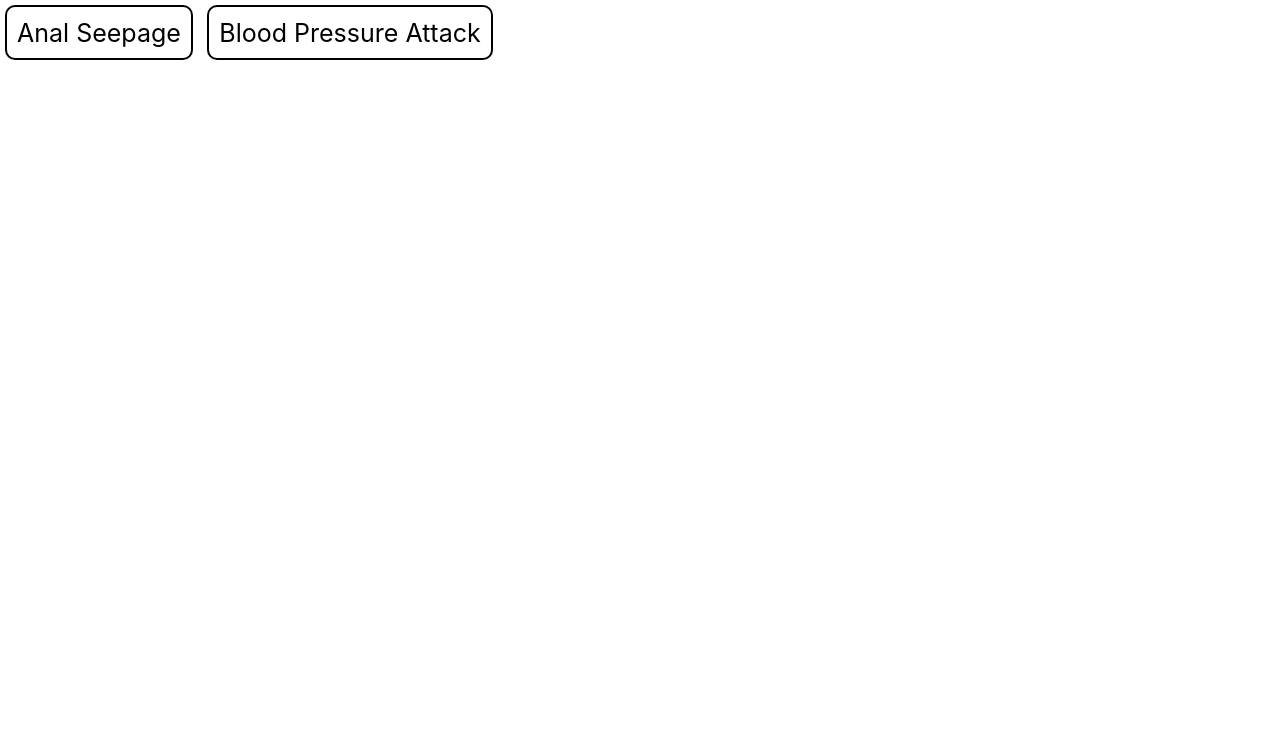
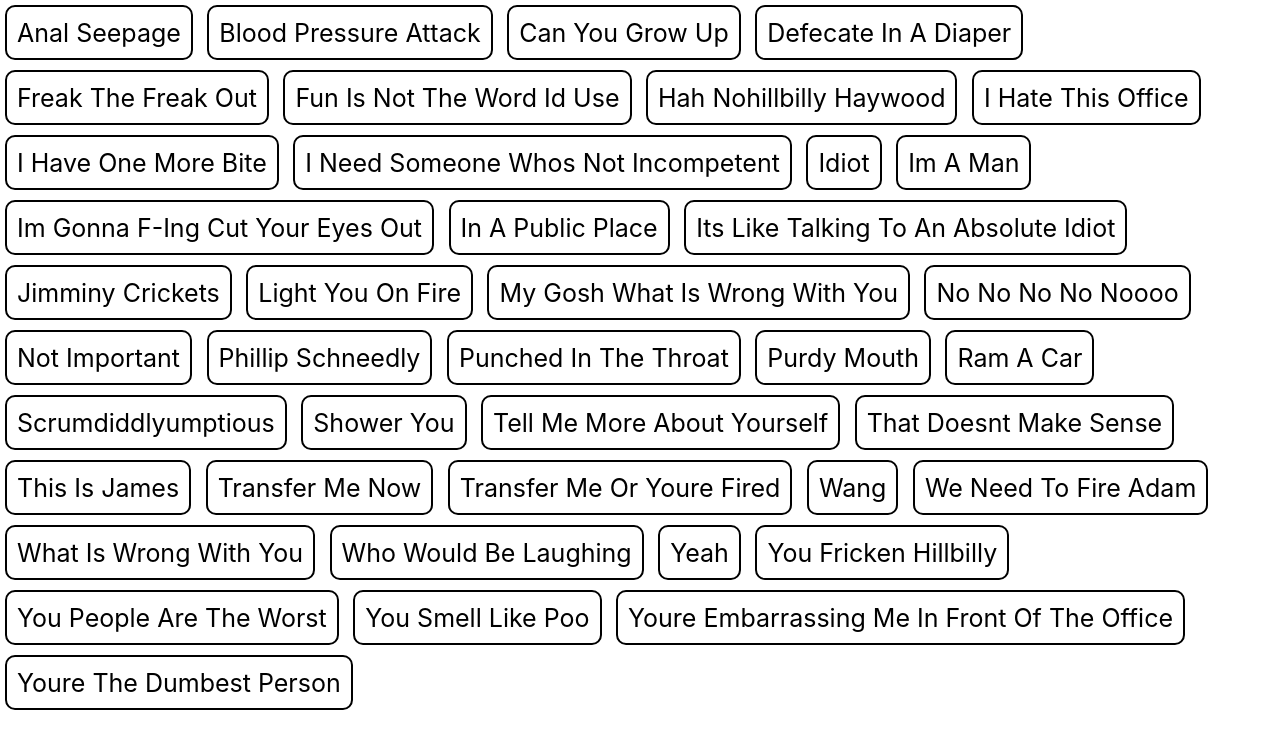
Before and after one commit to adamrpostjr/JamesSoundBoard, a Svelte app: page / in a window 1280 px wide. Shown: the top 748 px of the page. Built offline with nearby package versions, Linux system fonts and the light colour scheme.

Commit message:
Building out all Buttons

```diff
--- a/src/App.svelte
+++ b/src/App.svelte
@@ -3,8 +3,47 @@
 </script>
 
 <main>
-  <Button sound="/anal_seepage.mp3">Anal Seepage</Button>
-  <Button sound="/blood_pressure_attack.mp3">Blood Pressure Attack</Button>
+  <Button sound="/static-sounds/anal_seepage.mp3">anal seepage</Button>
+  <Button sound="/static-sounds/blood_pressure_attack.mp3">blood pressure attack</Button>
+  <Button sound="/static-sounds/can_you_grow_up.mp3">can you grow up</Button>
+  <Button sound="/static-sounds/defecate_in_a_diaper.mp3">defecate in a diaper</Button>
+  <Button sound="/static-sounds/freak_the_freak_out.mp3">freak the freak out</Button>
+  <Button sound="/static-sounds/fun_is_not_the_word_id_use.mp3">fun is not the word id use</Button>
+  <Button sound="/static-sounds/hah_no.mp3hillbilly_haywood.mp3">hah nohillbilly haywood</Button>
+  <Button sound="/static-sounds/i_hate_this_office.mp3">i hate this office</Button>
+  <Button sound="/static-sounds/i_have_one_more_bite.mp3">i have one more bite</Button>
+  <Button sound="/static-sounds/i_need_someone_whos_not_incompetent.mp3">i need someone whos not incompetent</Button>
+  <Button sound="/static-sounds/idiot.mp3">idiot</Button>
+  <Button sound="/static-sounds/im_a_man.mp3">im a man</Button>
+  <Button sound="/static-sounds/im_gonna_f-ing_cut_your_eyes_out.mp3">im gonna f-ing cut your eyes out</Button>
+  <Button sound="/static-sounds/in_a_public_place.mp3">in a public place</Button>
+  <Button sound="/static-sounds/its_like_talking_to_an_absolute_idiot.mp3">its like talking to an absolute idiot</Button>
+  <Button sound="/static-sounds/jimminy_crickets.mp3">jimminy crickets</Button>
+  <Button sound="/static-sounds/light_you_on_fire.mp3">light you on fire</Button>
+  <Button sound="/static-sounds/my_gosh_what_is_wrong_with_you.mp3">my gosh what is wrong with you</Button>
+  <Button sound="/static-sounds/no_no_no_no_noooo.mp3">no no no no noooo</Button>
+  <Button sound="/static-sounds/not_important.mp3">not important</Button>
+  <Button sound="/static-sounds/phillip_schneedly.mp3">phillip schneedly</Button>
+  <Button sound="/static-sounds/punched_in_the_throat.mp3">punched in the throat</Button>
+  <Button sound="/static-sounds/purdy_mouth.mp3">purdy mouth</Button>
+  <Button sound="/static-sounds/ram_a_car.mp3">ram a car</Button>
+  <Button sound="/static-sounds/scrumdiddlyumptious.mp3">scrumdiddlyumptious</Button>
+  <Button sound="/static-sounds/shower_you.mp3">shower you</Button>
+  <Button sound="/static-sounds/tell_me_more_about_yourself.mp3">tell me more about yourself</Button>
+  <Button sound="/static-sounds/that_doesnt_make_sense.mp3">that doesnt make sense</Button>
+  <Button sound="/static-sounds/this_is_james.mp3">this is james</Button>
+  <Button sound="/static-sounds/transfer_me_now.mp3">transfer me now</Button>
+  <Button sound="/static-sounds/transfer_me_or_youre_fired.mp3">transfer me or youre fired</Button>
+  <Button sound="/static-sounds/wang.mp3">wang</Button>
+  <Button sound="/static-sounds/we_need_to_fire_adam.mp3">we need to fire adam</Button>
+  <Button sound="/static-sounds/what_is_wrong_with_you.mp3">what is wrong with you</Button>
+  <Button sound="/static-sounds/who_would_be_laughing.mp3">who would be laughing</Button>
+  <Button sound="/static-sounds/yeah.mp3">yeah</Button>
+  <Button sound="/static-sounds/you_fricken_hillbilly.mp3">you fricken hillbilly</Button>
+  <Button sound="/static-sounds/you_people_are_the_worst.mp3">you people are the worst</Button>
+  <Button sound="/static-sounds/you_smell_like_poo.mp3">you smell like poo</Button>
+  <Button sound="/static-sounds/youre_embarrassing_me_in_front_of_the_office.mp3">youre embarrassing me in front of the office</Button>
+  <Button sound="/static-sounds/youre_the_dumbest_person.mp3">youre the dumbest person</Button>
 </main>
 
 <style>
```
